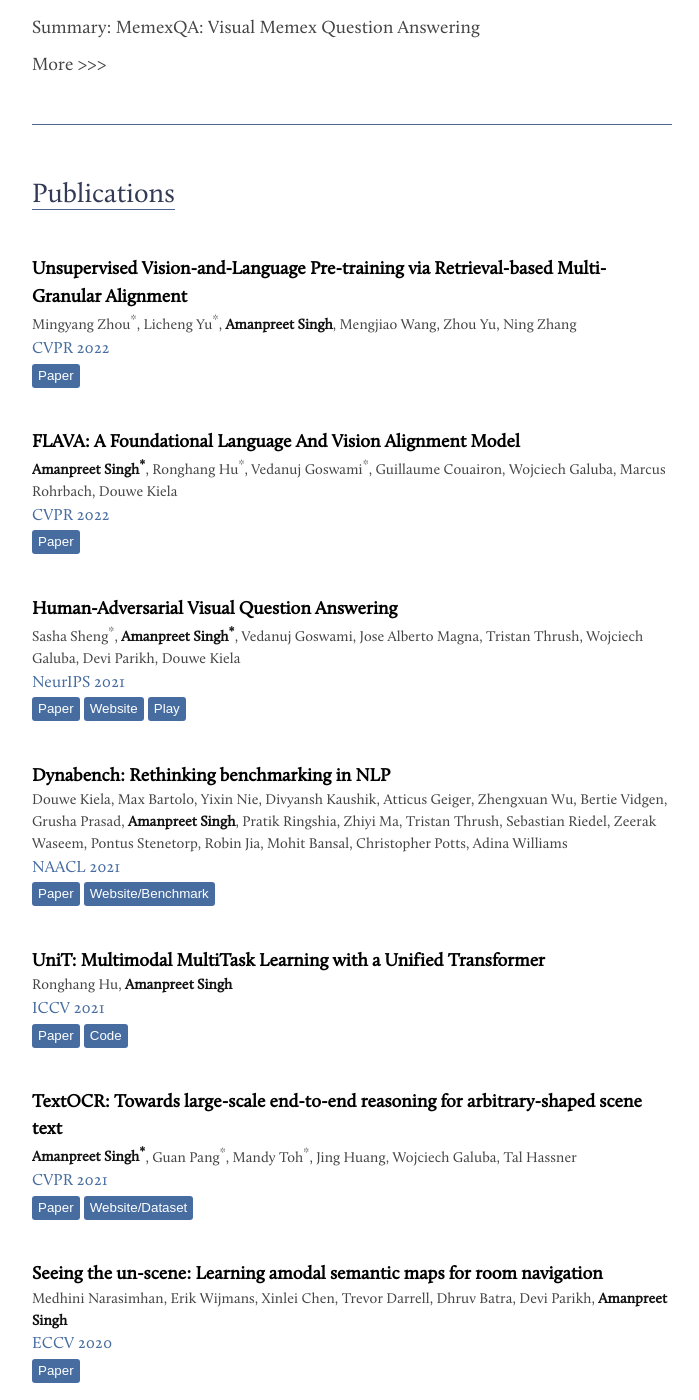
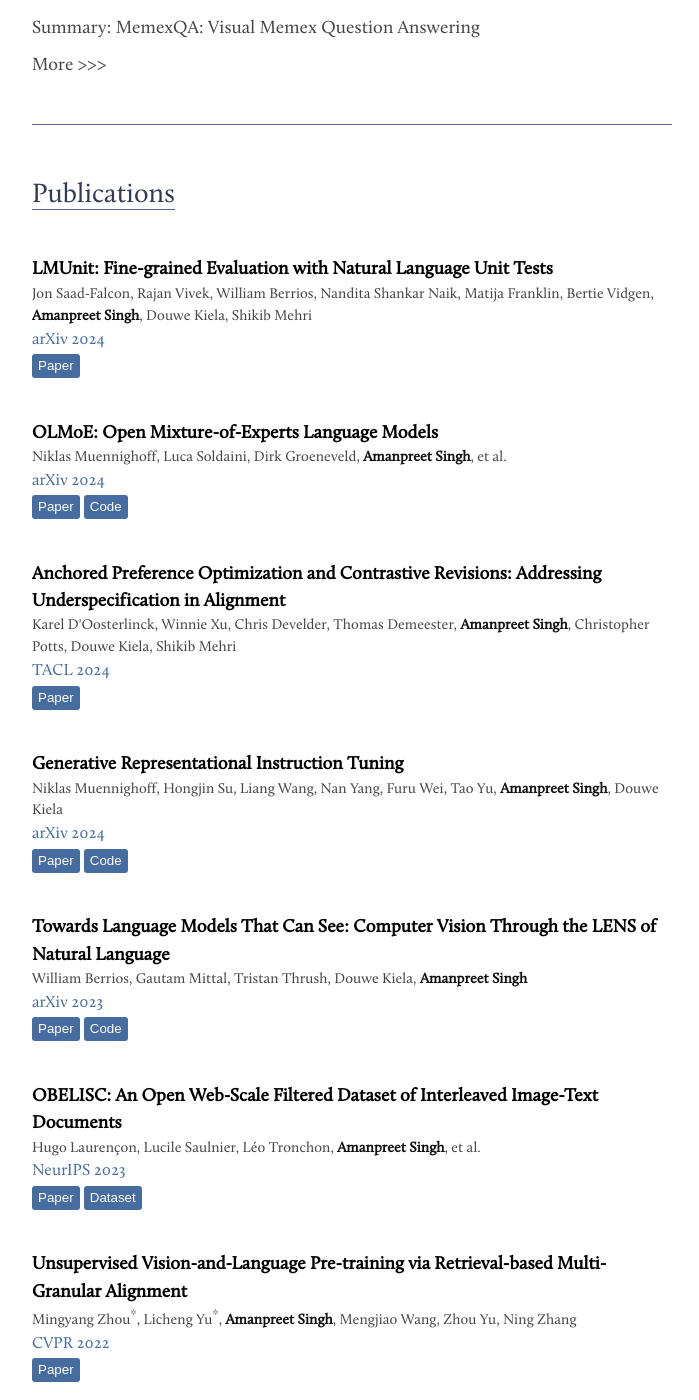
Before and after one commit to apsdehal/apsdehal.github.io, a Jekyll site: the page built from index.md, in a window 1280 px wide and 1400 px high, scrolled down 610 px. Shown: the whole window, without its empty margins (288-987 px from the left). Built offline with Jekyll 4.4.1, drawn with Linux system fonts in a browser that asks for light colours; nearby versions of some CDN libraries.

Commit message:
Add multiple publications with details and links

```diff
--- a/_data/publications.yml
+++ b/_data/publications.yml
@@ -1,3 +1,53 @@
+- title: "LMUnit: Fine-grained Evaluation with Natural Language Unit Tests"
+  authors: Jon Saad-Falcon, Rajan Vivek, William Berrios, Nandita Shankar Naik, Matija Franklin, Bertie Vidgen, <b>Amanpreet Singh</b>, Douwe Kiela, Shikib Mehri
+  venue: arXiv
+  year: 2024
+  links:
+    - title: Paper
+      url: https://arxiv.org/abs/2412.13091
+- title: "OLMoE: Open Mixture-of-Experts Language Models"
+  authors: Niklas Muennighoff, Luca Soldaini, Dirk Groeneveld, <b>Amanpreet Singh</b>, et al.
+  venue: arXiv
+  year: 2024
+  links:
+    - title: Paper
+      url: https://arxiv.org/abs/2409.02060
+    - title: Code
+      url: https://github.com/allenai/OLMoE
+- title: "Anchored Preference Optimization and Contrastive Revisions: Addressing Underspecification in Alignment"
+  authors: Karel D'Oosterlinck, Winnie Xu, Chris Develder, Thomas Demeester, <b>Amanpreet Singh</b>, Christopher Potts, Douwe Kiela, Shikib Mehri
+  venue: TACL
+  year: 2024
+  links:
+    - title: Paper
+      url: https://arxiv.org/abs/2408.06266
+- title: "Generative Representational Instruction Tuning"
+  authors: Niklas Muennighoff, Hongjin Su, Liang Wang, Nan Yang, Furu Wei, Tao Yu, <b>Amanpreet Singh</b>, Douwe Kiela
+  venue: arXiv
+  year: 2024
+  links:
+    - title: Paper
+      url: https://arxiv.org/abs/2402.09906
+    - title: Code
+      url: https://github.com/ContextualAI/gritlm
+- title: "Towards Language Models That Can See: Computer Vision Through the LENS of Natural Language"
+  authors: William Berrios, Gautam Mittal, Tristan Thrush, Douwe Kiela, <b>Amanpreet Singh</b>
+  venue: arXiv
+  year: 2023
+  links:
+    - title: Paper
+      url: https://arxiv.org/abs/2306.16410
+    - title: Code
+      url: https://github.com/ContextualAI/lens
+- title: "OBELISC: An Open Web-Scale Filtered Dataset of Interleaved Image-Text Documents"
+  authors: Hugo Laurençon, Lucile Saulnier, Léo Tronchon, <b>Amanpreet Singh</b>, et al.
+  venue: NeurIPS
+  year: 2023
+  links:
+    - title: Paper
+      url: https://arxiv.org/abs/2306.16527
+    - title: Dataset
+      url: https://huggingface.co/datasets/HuggingFaceM4/OBELISC
 - title: "Unsupervised Vision-and-Language Pre-training via Retrieval-based Multi-Granular Alignment"
   authors: Mingyang Zhou<sup>*</sup>, Licheng Yu<sup>*</sup>, <b>Amanpreet Singh</b>, Mengjiao Wang, Zhou Yu, Ning Zhang
   venue: CVPR
```
